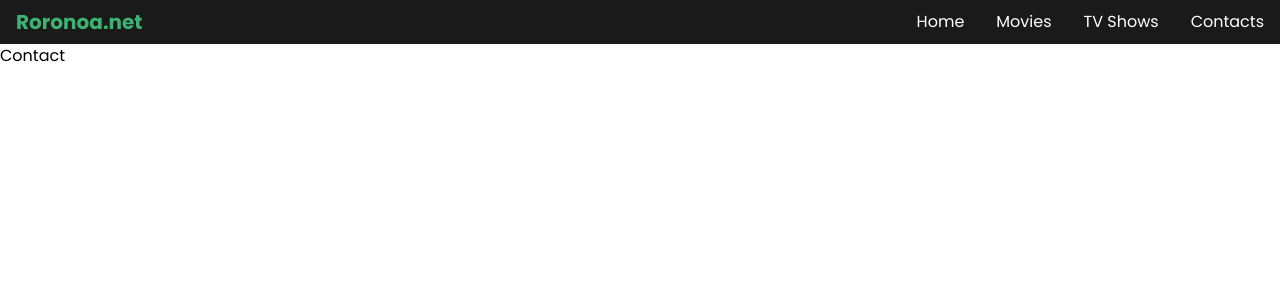
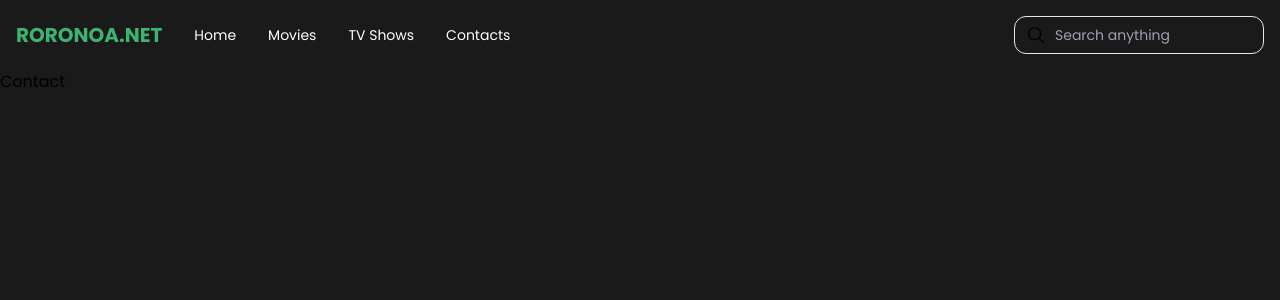
Before and after one commit to hildazaqya/final-project, a Next.js app: page /contacts in a window 1280 px wide. Shown: the top 300 px of the page. Built offline with nearby package versions, Linux system fonts and the light colour scheme.

Commit message:
add some feature

```diff
--- a/src/app/globals.css
+++ b/src/app/globals.css
@@ -4,6 +4,7 @@
 
 body {
     font-family: var(--font-poppins), sans-serif;
+    background-color: #1b1a1a;
   }
 
 .bg-hero-overlay {
--- a/src/app/page.tsx
+++ b/src/app/page.tsx
@@ -1,41 +1,12 @@
 import Image from "next/image";
-import Link from "next/link";
 import Hero from "@/components/ui/hero";
-
-async function getData() {
-  const apiUrl = await fetch("https://api.themoviedb.org/3/movie/now_playing?api_key=4f23342c64119b888d4db574dbbab573&language=en-US&page=1");
-  return apiUrl.json();
-}
+import TrendingNow from "@/components/ui/trending";
 
 export default async function MoviePage() {
-  const linkImages = "https://image.tmdb.org/t/p/w500";
-  const moviesData = await getData();
-  const movies = moviesData.results;
-
   return (
-    <section className="flex flex-col bg-blacky flex-wrap gap-4 items-center justify-center mb-5">
+    <section className="flex flex-col bg-blacky flex-wrap gap-4 items-center justify-center">
     <Hero />
-    <h3 className="text-2xl font-bold text-white text-left mt-5">Trending Now</h3>
-    <div className="flex flex-row flex-wrap gap-4 items-center justify-center py-5">
-      {movies.map((item: any) => (
-        <div className="flex flex-col items-center justify-center w-52 border-2 border-gray-900 p-5 rounded-md gap-5" key={item.id}>
-          <Link href={`/movie/${item.id}`}>
-            <div>
-            <div className="overflow-hidden w-[200px] h-[300px]">
-            <Image
-              src={`${linkImages}${item.poster_path}`}
-              alt={item.original_title}
-              width={800}
-              height={150}
-              className="object-contain "
-            />
-            </div>
-            <h2 className="text-white text-xl mt-5 text-left">{item.title}</h2>
-            </div>
-          </Link>
-        </div>
-      ))}
-</div>
+    <TrendingNow />
     </section>
   );
 }
--- a/src/components/ui/hero.tsx
+++ b/src/components/ui/hero.tsx
@@ -8,6 +8,12 @@ function Hero() {
         <div className="mb-7 flex flex-col gap-2 w-full ms-8 ">
           <h2 className="text-5xl font-bold tracking-wide">Explore, Watch, Enjoy</h2>
           <p className="text-xl tracking-wide">Enjoy your Movies and TV Shows</p>
+          <div className="bg-white relative z-40 flex items-center gap-2 mt-2 text-sm border-slate-300 rounded-full overflow-hidden max-w-[580px] max-h-[48px]">
+            <input className="w-full bg-transparent placeholder:font-italitc py-2 pl-3 pr-4 focus:outline-none" placeholder="Enter your keyword to search" type="text" />
+            <button className="flex items-center p-3 bg-marimo font-bold">
+              Search
+            </button>
+          </div>
         </div>
       </div>
     </section>
--- a/src/components/ui/navbar.tsx
+++ b/src/components/ui/navbar.tsx
@@ -4,12 +4,13 @@ function Navbar() {
   return (
     <nav className="bg-blacky w-full">
       <div className="container mx-auto px-4 py-2 flex justify-between items-center">
+        <div className="navbar-left flex flex-row gap-8 items-center">
         <h3 className="text-white font-bold text-xl">
           <Link href="/">
-           <h1 className='text-xl text-marimo font-bold'>Roronoa.net</h1>
+           <h1 className='text-xl text-marimo font-bold'>RORONOA.NET</h1>
             </Link>
         </h3>
-        <ul className="flex space-x-8">
+        <ul className="flex space-x-8 text-sm">
           <li className="text-white hover:text-marimo">
             <Link href="/">Home</Link>
           </li>
@@ -23,6 +24,17 @@ function Navbar() {
             <Link href="/contacts">Contacts</Link>
           </li>
         </ul>
+        </div>
+        <div className='input'>
+        <label className="relative flex items-center w-[250px] h-[30px] my-3">
+      <span className="absolute inset-y-0 left-0 flex items-center pl-3">
+        <svg className="h-5 w-5" xmlns="http://www.w3.org/2000/svg" viewBox="0 0 30 30">
+          <path d="M 13 3 C 7.4889971 3 3 7.4889971 3 13 C 3 18.511003 7.4889971 23 13 23 C 15.396508 23 17.597385 22.148986 19.322266 20.736328 L 25.292969 26.707031 A 1.0001 1.0001 0 1 0 26.707031 25.292969 L 20.736328 19.322266 C 22.148986 17.597385 23 15.396508 23 13 C 23 7.4889971 18.511003 3 13 3 z M 13 5 C 17.430123 5 21 8.5698774 21 13 C 21 17.430123 17.430123 21 13 21 C 8.5698774 21 5 17.430123 5 13 C 5 8.5698774 8.5698774 5 13 5 z"></path>
+        </svg>
+      </span>
+      <input className="w-full bg-transparent placeholder:font-italitc border rounded-xl py-2 pl-10 pr-4 focus:outline-none text-sm text-white focus:text-white" placeholder="Search anything" type="text" />
+    </label>
+        </div>
       </div>
     </nav>
   );
--- /dev/null
+++ b/src/components/ui/trending.tsx
@@ -0,0 +1,39 @@
+import Image from "next/image";
+import React from "react";
+import Link from "next/link";
+
+async function getData() {
+    const apiUrl = await fetch("https://api.themoviedb.org/3/movie/now_playing?api_key=4f23342c64119b888d4db574dbbab573&language=en-US&page=1");
+    return apiUrl.json();
+  }
+
+export default async function TrendingNow() {
+    const linkImages = "https://image.tmdb.org/t/p/w500";
+    const moviesData = await getData();
+    const movies = moviesData.results;
+  return (
+    <div className="flex flex-col justify-center items-center mt-5">
+    <div className="title flex justify-start items-center w-full ms-5">
+    <h3 className="text-2xl font-bold text-white text-left ms-10">Trending Now</h3>
+    </div>
+    <div className="flex flex-row gap-5 items-center justify-center overflow-hidden w-[1000px] mx-[50px]">
+      {movies.map((item: any) => (
+        <div className="flex flex-col items-center w-52 p-2 justify-center rounded-md" key={item.id}>
+          <Link href={`/movie/${item.id}`}>
+            <div className="overflow-hidden w-[170px] h-[220px]">
+            <Image
+              src={`${linkImages}${item.poster_path}`}
+              alt={item.original_title}
+              width={170}
+              height={220}
+              className="object-cover rounded-md"
+            />
+            </div>
+            <h2 className="text-white text-sm mt-3 text-left">{item.title}</h2>
+          </Link>
+        </div>
+      ))}
+      </div>
+</div>
+  );
+}
```
